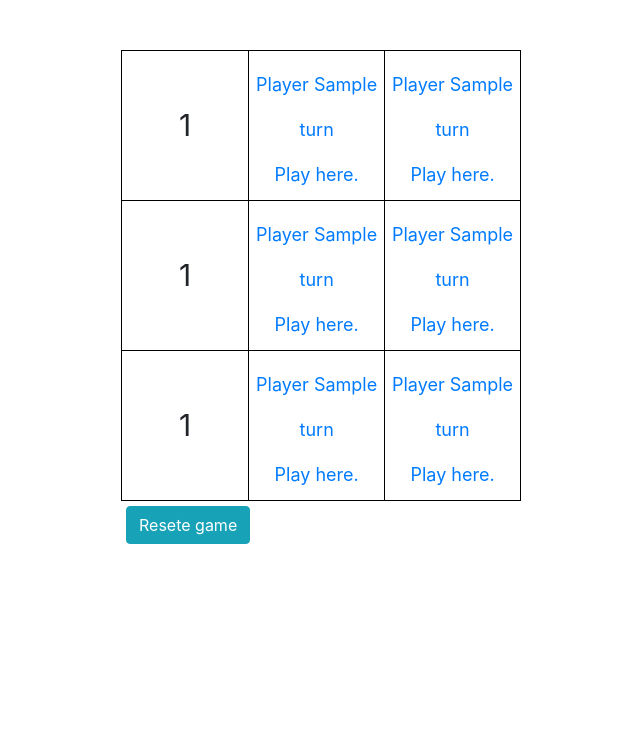
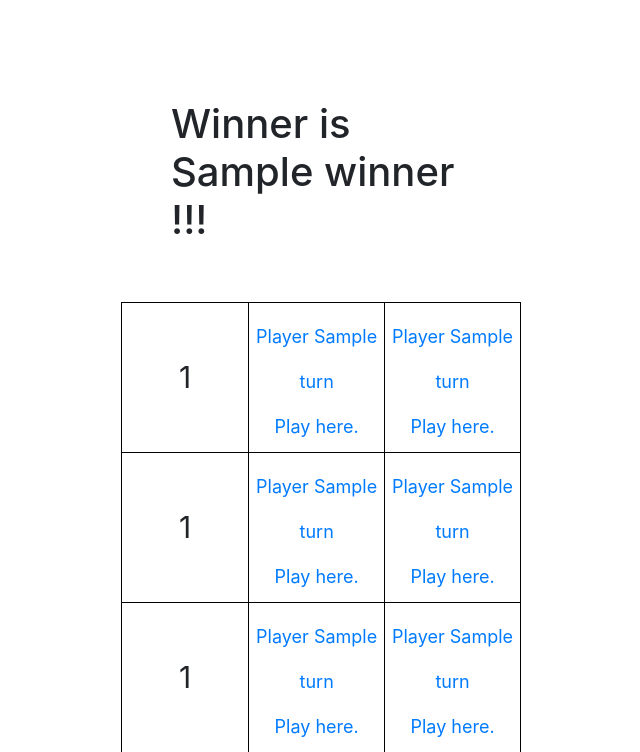
Before and after one commit to asermartinez/tictactoe, a Flask app: template templates/game.html in a window 1280 px wide. Shown: the top 752 px of the page, without its empty margins (319-959 px from the left). Before the commit the page ends 544 px from the top, so only its background shows below. Run offline with Flask 2, Linux system fonts and the light colour scheme; the template is opened without the code that fills it: most values are stand-ins (such as "Sample title", 1, 10 or a date in 2020); some libraries are stand-ins or nearby versions.

Commit message:
check winner

```diff
--- a/application.py
+++ b/application.py
@@ -17,13 +17,45 @@
     if (request.method == 'POST'):
         session['board'] = [[None, None, None], [None, None, None], [None, None, None]]
         session['moves'] = []
+        session['turn'] = 'X'
 
     if 'board' not in session:
         session['board'] = [[None, None, None], [None, None, None], [None, None, None]]
         session['turn'] = 'X'
         session['moves'] = []
 
-    return render_template('game.html', game=session['board'], turn=session['turn'], moves=session['moves'])
+    game = session['board']
+    turn = session['turn']
+    winner = None
+    for col in range(3):
+        if game[0][col] == 'X' and game[1][col] == 'X' and game[2][col] == 'X':
+            winner = 'X'
+        if game[0][col] == 'O' and game[1][col] == 'O' and game[2][col] == 'O':
+            winner = 'O'
+
+    for row in range(3):
+        if game[row][0] == 'X' and game[row][1] == 'X' and game[row][2] == 'X':
+            winner = 'X'
+        if game[row][0] == 'O' and game[row][1] == 'O' and game[row][2] == 'O':
+            winner = 'O'
+
+    for row in range(3):
+        if game[0][0] == 'X' and game[1][1] == 'X' and game[2][2] == 'X':
+            winner = 'X'
+        if game[0][0] == 'O' and game[1][1] == 'O' and game[2][2] == 'O':
+            winner = 'O'
+
+    for row in range(3):
+        if game[2][0] == 'X' and game[1][1] == 'X' and game[0][2] == 'X':
+            winner = 'X'
+        if game[2][0] == 'O' and game[1][1] == 'O' and game[0][2] == 'O':
+            winner = 'O'
+
+
+    for row in session['board']:
+        print(row)
+    print(winner)
+    return render_template('game.html', game=session['board'], turn=session['turn'], moves=session['moves'], winner=winner)
 
 
 @app.route("/play/<int:row>/<int:col>")
@@ -44,8 +76,10 @@
 
     session['moves'].append(session['last_move'])
 
-    print(session['moves'])
+    for item in session['moves']:
+        print(item)
 
+    print(game)
     return redirect(url_for('index'))
 
 
--- a/templates/game.html
+++ b/templates/game.html
@@ -34,6 +34,12 @@
     </head>
     <body>
         <div id="bodyContainer" class="container">
+            <div id="winner" class="container">
+                {% if winner != None %}
+                <h1>Winner is {{ winner }} !!!</h1>
+                {% endif %}
+            </div>
+
             <table>
                 {% for i in range(3) %}
                     <tr>
@@ -41,9 +47,14 @@
                             <td>
                                 {% if game[i][j] %}
                                     {{ game[i][j] }}
+
+                                {% elif game[i][j] == None and winner != None %}
+                                ---
+
                                 {% else %}
-                                    <a href="{{ url_for('play', row=i, col=j)
+                                <a href="{{ url_for('play', row=i, col=j)
                                     }}">Player {{ turn }} <br> Play here.</a>
+
                                 {% endif %}
                             </td>
                         {% endfor %}
@@ -54,7 +65,7 @@
                 <button class="btn btn-info" type="submit">Resete game</button>
             </form>
 
-            {% if moves  %}
+            {% if moves and winner == None %}
                 <a href="/undo"><button id="undo" class="btn btn-danger" type="submit">Undo move</button></a>
             {% endif %}
 
```
